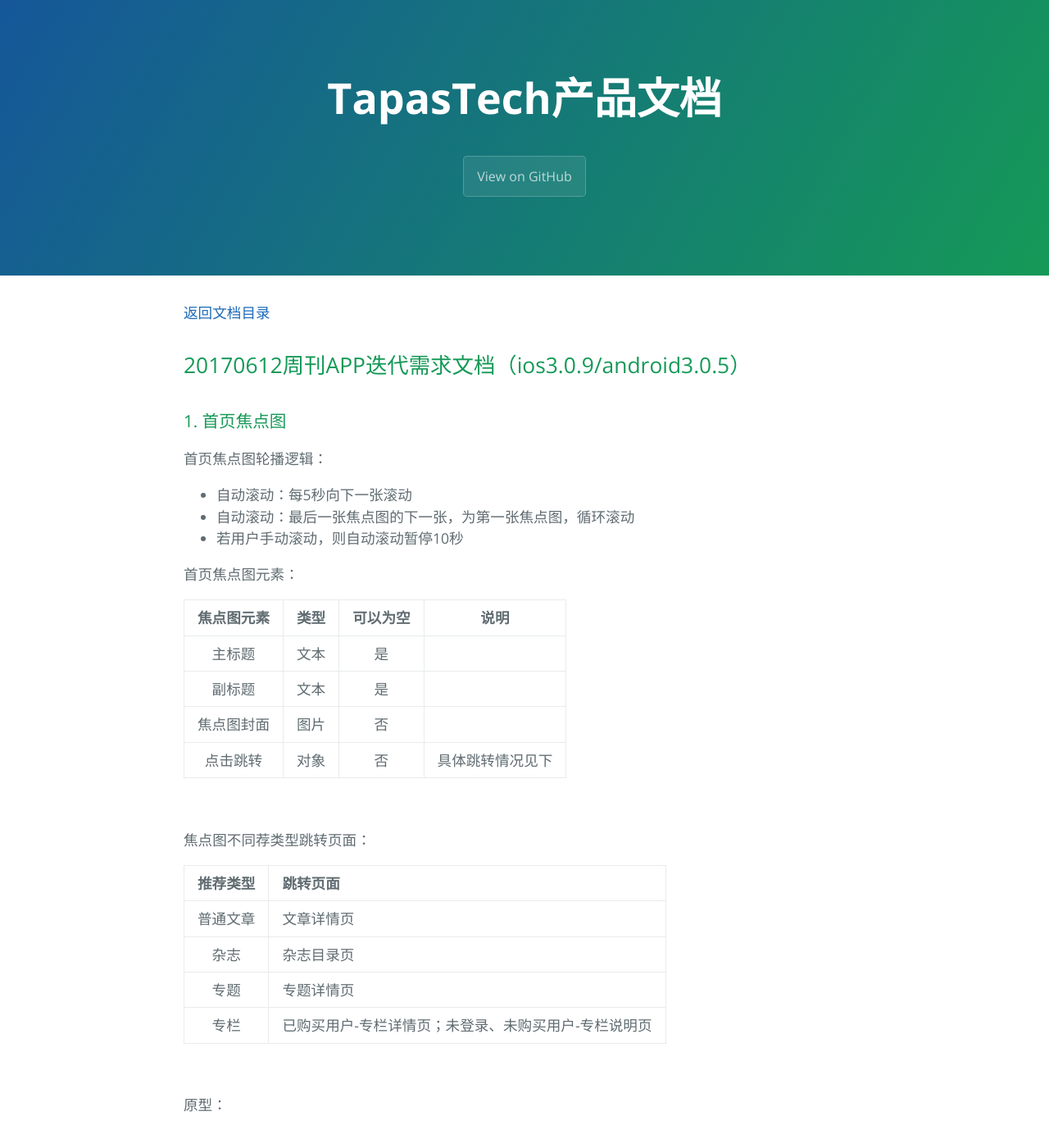
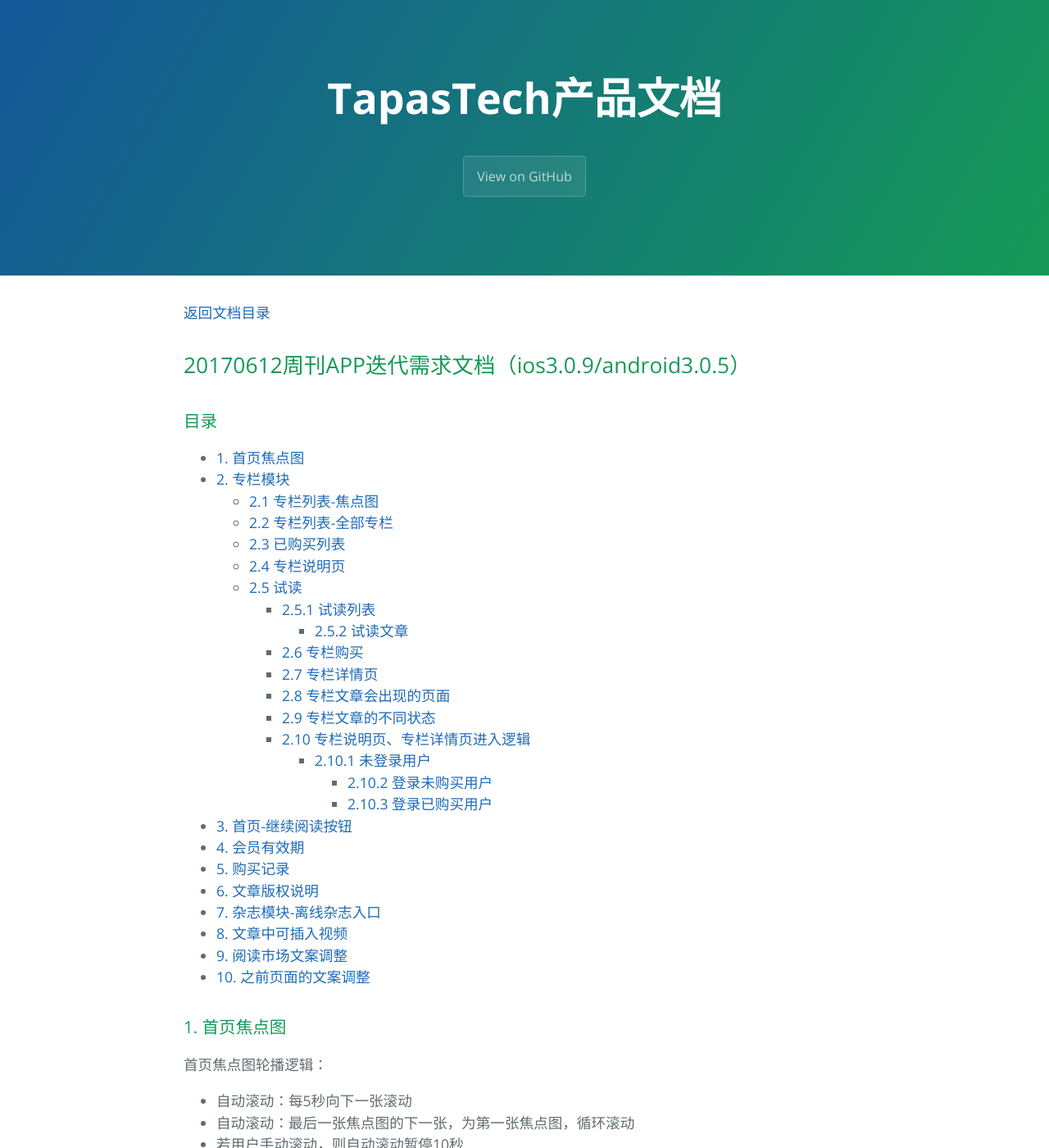
Before and after one commit to Littletreeeeee/prd-invest, a Jekyll site: the page built from documents/prd_weekly_app_iteration_20170612.md, in a window 1280 px wide and 1400 px high. Shown: the whole window at 82% size. Built offline with Jekyll 4.4.1, drawn with Linux system fonts in a browser that asks for light colours; the repository's description, which GitHub fills in, is left out.

Commit message:
edit prd

```diff
--- a/documents/prd_weekly_app_iteration_20170612.md
+++ b/documents/prd_weekly_app_iteration_20170612.md
@@ -4,6 +4,34 @@ layout: default
 [返回文档目录](../)
 
 ## 20170612周刊APP迭代需求文档（ios3.0.9/android3.0.5）
+
+### 目录
+
+* [1. 首页焦点图](#1-首页焦点图)
+* [2. 专栏模块](#2-专栏模块)
+  * [2.1 专栏列表-焦点图](#21-专栏列表-焦点图)
+  * [2.2 专栏列表-全部专栏](#22-专栏列表-全部专栏)
+  * [2.3 已购买列表](#23-已购买列表)
+  * [2.4 专栏说明页](#24-专栏说明页)
+  * [2.5 试读](#25-试读)
+    * [2.5.1 试读列表](#251-试读列表)
+      * [2.5.2 试读文章](#252-试读文章)
+    * [2.6 专栏购买](#26-专栏购买)
+    * [2.7 专栏详情页](#27-专栏详情页)
+    * [2.8 专栏文章会出现的页面](#28-专栏文章会出现的页面)
+    * [2.9 专栏文章的不同状态](#29-专栏文章的不同状态)
+    * [2.10 专栏说明页、专栏详情页进入逻辑](#210-专栏说明页专栏详情页进入逻辑)
+      * [2.10.1 未登录用户](#2101-未登录用户)
+        * [2.10.2 登录未购买用户](#2102-登录未购买用户)
+        * [2.10.3 登录已购买用户](#2103-登录已购买用户)
+* [3. 首页-继续阅读按钮](#3-首页-继续阅读按钮)
+* [4. 会员有效期](#4-会员有效期)
+* [5. 购买记录](#5-购买记录)
+* [6. 文章版权说明](#6-文章版权说明)
+* [7. 杂志模块-离线杂志入口](#7-杂志模块-离线杂志入口)
+* [8. 文章中可插入视频](#8-文章中可插入视频)
+* [9. 阅读市场文案调整](#9-阅读市场文案调整)
+* [10. 之前页面的文案调整](#10-之前页面的文案调整)
 
 ### 1. 首页焦点图
 
```
Also changed, not shown: 2 other files.
